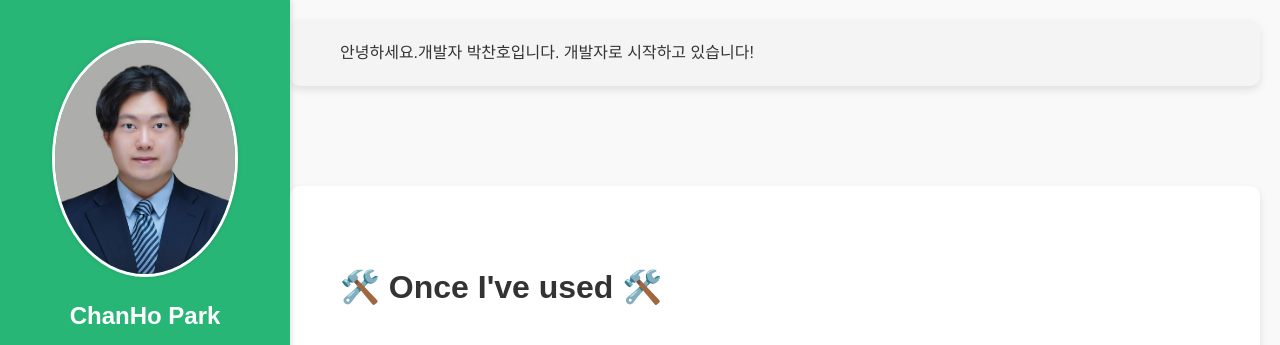
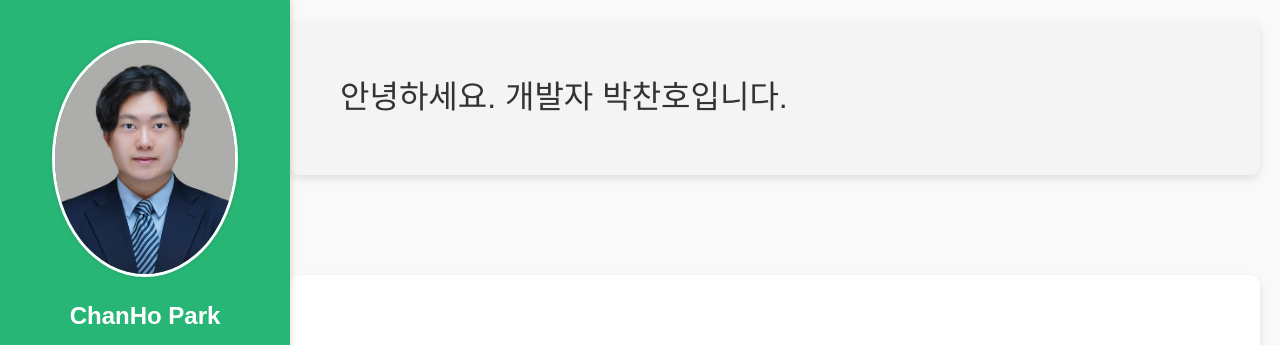
Before and after one commit to Yuhu-Studio/Yuhu-Studio.github.io, a plain HTML site: page index.html in a window 1280 px wide. Shown: the top 345 px of the page. Drawn offline with Linux system fonts and the light colour scheme.

Commit message:
Update index.html

```diff
--- a/index.html
+++ b/index.html
@@ -20,9 +20,8 @@
 
     <main>
         <section id="section1">
-            안녕하세요.개발자 박찬호입니다.
+            <p style="font-size: 2em;">안녕하세요. 개발자 박찬호입니다.</p>
 
-            개발자로 시작하고 있습니다!
         </section>
 
         <section id="section2">
```
